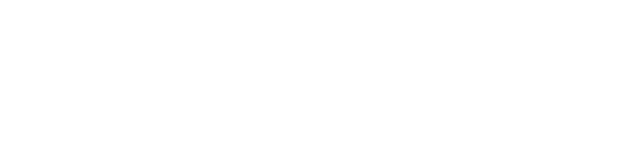
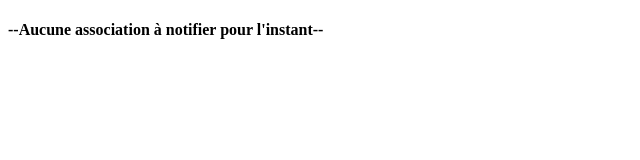
Before and after one commit to Fawoziath0501/git-mon-cv, a plain HTML site: page index.html in a window 1280 px wide. Shown: the whole page, without its empty margins (0-640 px from the left). Drawn offline with Linux system fonts and the light colour scheme.

Commit message:
mise en place de la section associations

```diff
--- a/index.html
+++ b/index.html
@@ -8,6 +8,6 @@
     <title></title>
 </head>
 <body>
-
+    <h4>--Aucune association à notifier pour l'instant--</h4>
 </body>
 </html>
```
